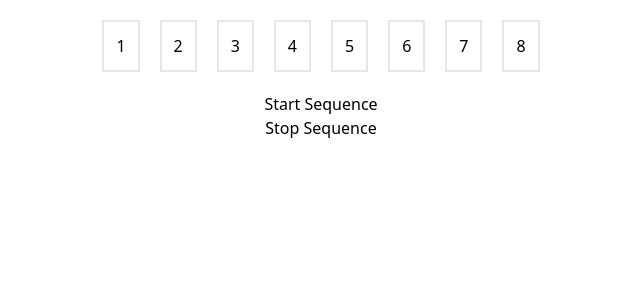
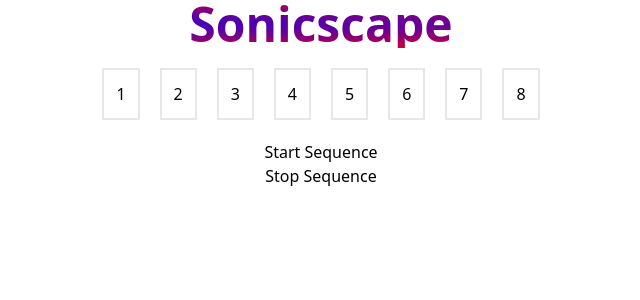
Before and after one commit to danjzych/sonicscape, a SvelteKit app: page / in a window 1280 px wide. Shown: the top 300 px of the page, without its empty margins (319-959 px from the left). Built offline with nearby package versions, Linux system fonts and the light colour scheme.

Commit message:
Added header

```diff
--- a/src/routes/+page.svelte
+++ b/src/routes/+page.svelte
@@ -2,4 +2,21 @@
 	import Sonicscape from '../components/Sonicscape.svelte';
 </script>
 
+<h1 class="color-animation text-center text-5xl font-extrabold">Sonicscape</h1>
 <Sonicscape />
+
+<style>
+	.color-animation {
+		background: radial-gradient(blue, red);
+		background-size: 200% auto;
+		-webkit-background-clip: text;
+		color: transparent;
+		animation: move-gradient 2s linear infinite;
+	}
+
+	@keyframes move-gradient {
+		to {
+			background-position: 200% center;
+		}
+	}
+</style>
```
